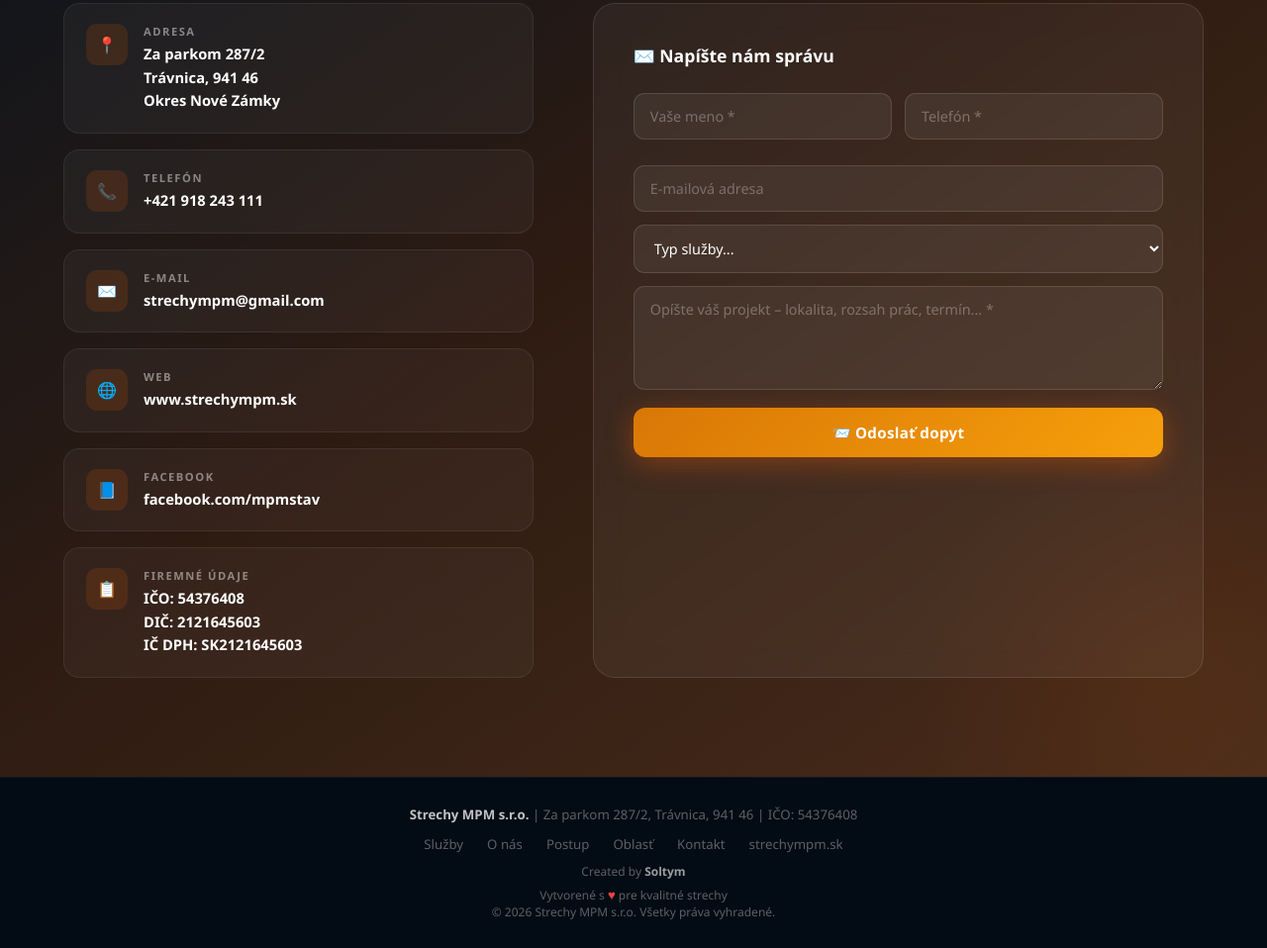
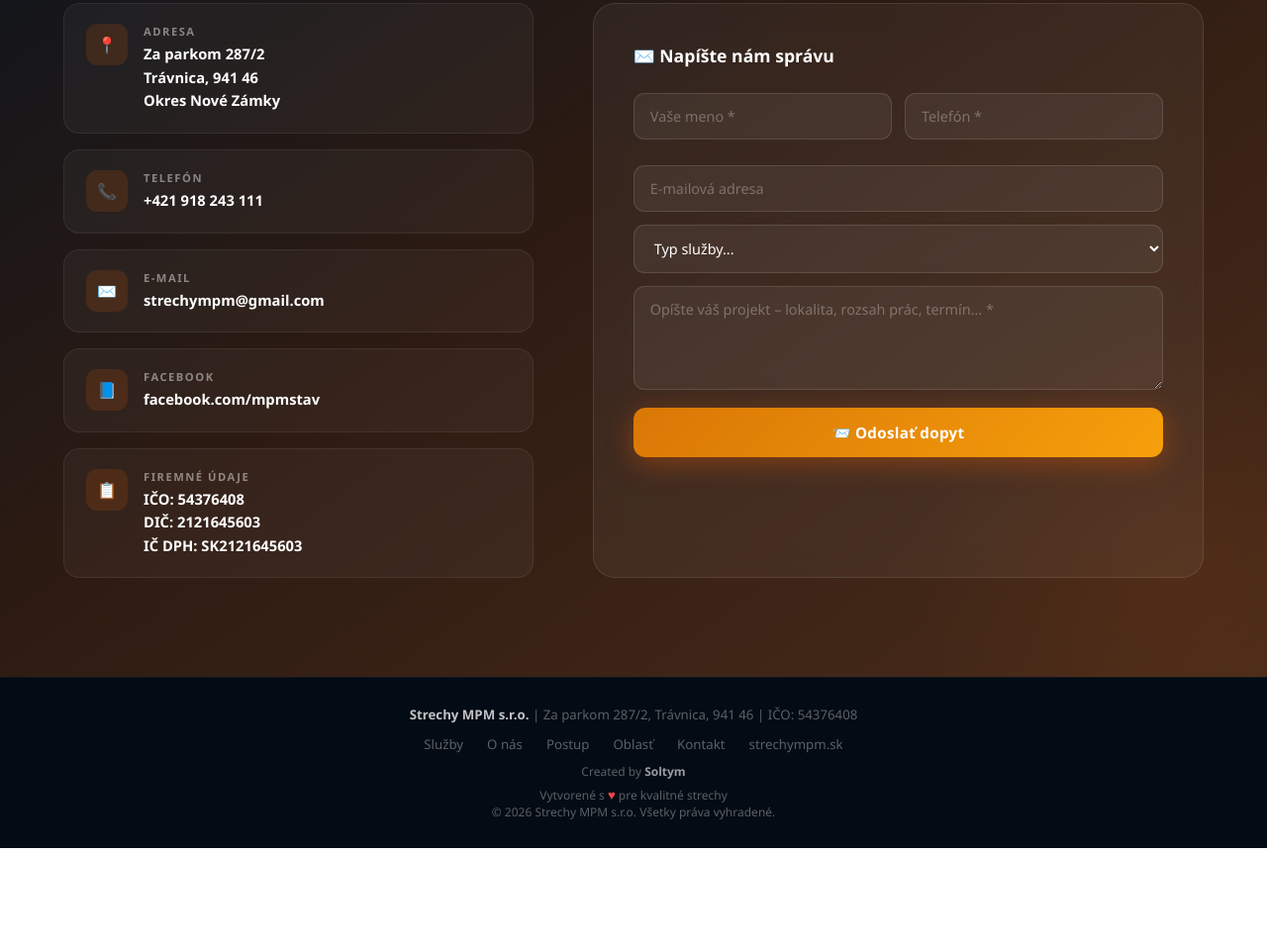
Before and after one commit to soltymwork/strechympm, a plain HTML site: page index.html in a window 1280 px wide. Shown: the part 5012-5970 px from the top of the page at 99% size. After the commit the page ends 5869 px from the top, so only its background shows below. Drawn offline with Linux system fonts and the light colour scheme.

Commit message:
Add files via upload

```diff
--- a/index.html
+++ b/index.html
@@ -1049,10 +1049,6 @@
                 <div><h5>E-mail</h5><p><a href="mailto:strechympm@gmail.com" style="color:#fff">strechympm@gmail.com</a></p></div>
             </div>
             <div class="cinfo-card">
-                <div class="cinfo-icon">🌐</div>
-                <div><h5>Web</h5><p><a href="https://www.strechympm.sk" target="_blank">www.strechympm.sk</a></p></div>
-            </div>
-            <div class="cinfo-card">
                 <div class="cinfo-icon">📘</div>
                 <div><h5>Facebook</h5><p><a href="https://www.facebook.com/mpmstav" target="_blank">facebook.com/mpmstav</a></p></div>
             </div>
```
